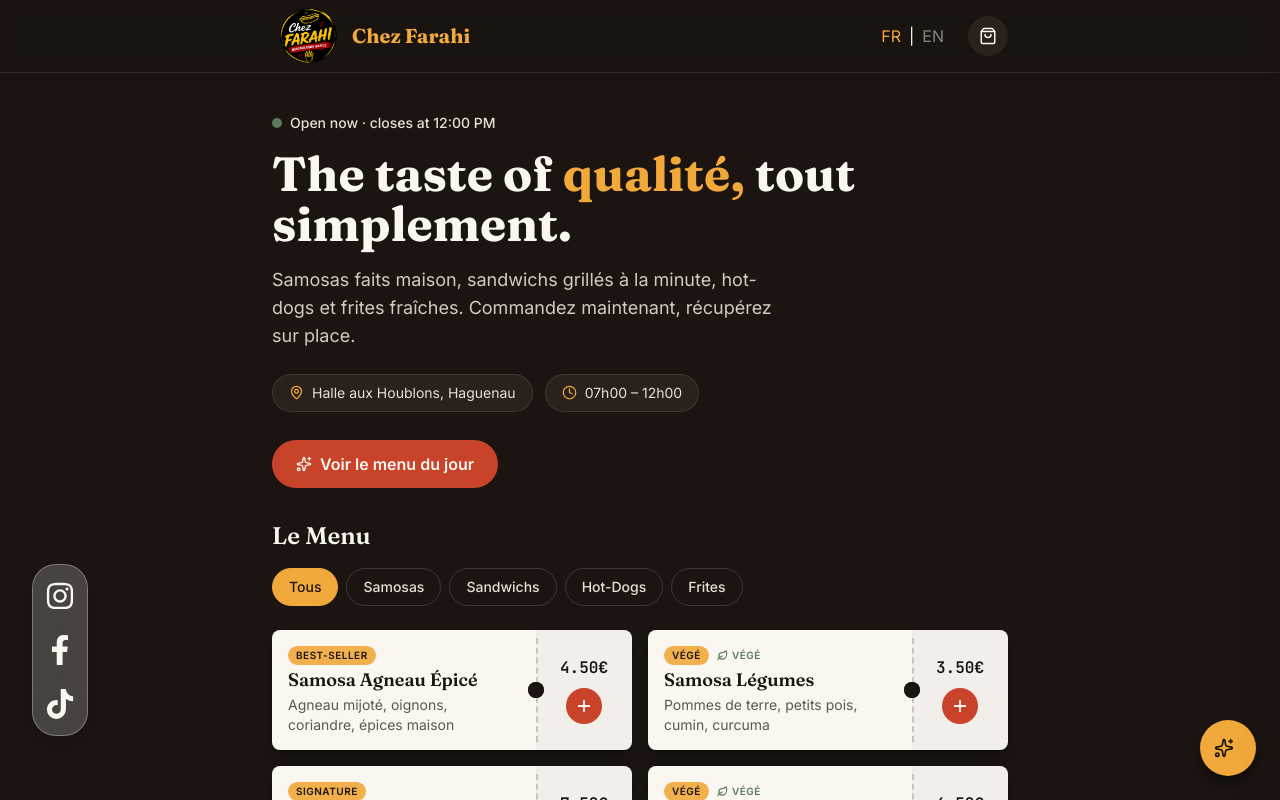
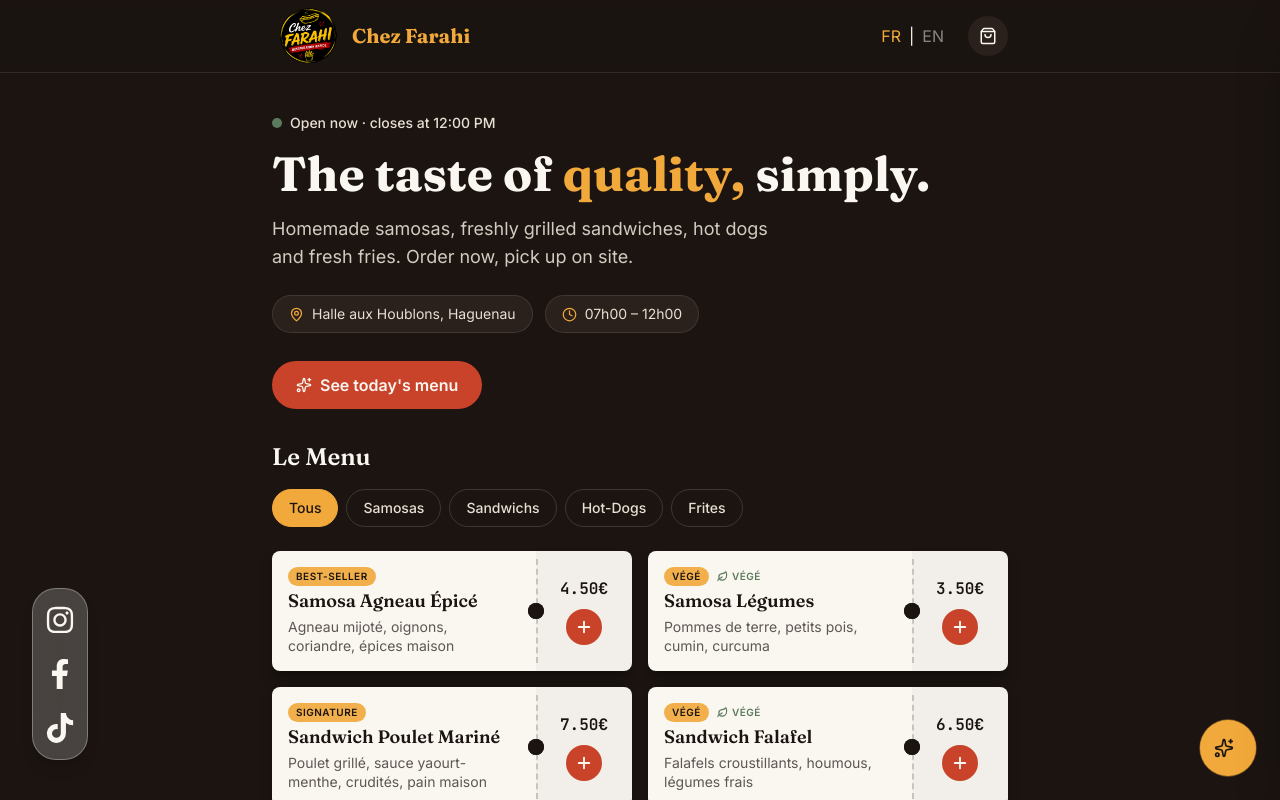
Before and after one commit to ehsanfarahi/chezfarahi, a React (Vite) app: page / in a window 1280 px wide. Shown: the top 800 px of the page. Built offline with nearby package versions, Linux system fonts and the light colour scheme.

Commit message:
Modify AI button

```diff
--- a/src/components/AiButton.jsx
+++ b/src/components/AiButton.jsx
@@ -1,6 +1,21 @@
+import { useState, useEffect } from "react";
 import { Sparkles } from "lucide-react";
 
+// Translation
+import { useTranslation } from "react-i18next";
+
 export default function AiButton({ onClick }) {
+  const [introDone, setIntroDone] = useState(false);
+
+  const { t } = useTranslation();
+
+  useEffect(() => {
+    const timer = setTimeout(() => {
+      setIntroDone(true);
+    }, 3000);
+
+    return () => clearTimeout(timer);
+  }, []);
   return (
     // <button
     //   onClick={onClick}
@@ -11,35 +26,73 @@
     // </button>
 
 
-    <button className="group fixed bottom-6 right-6 z-30 flex items-center gap-2 bg-marigold text-char font-semibold rounded-full shadow-lg shadow-black/40 hover:bg-marigold-light active:scale-95 transition-all duration-300 h-14 w-14 hover:w-48 px-0 hover:px-5 overflow-hidden">
-  <Sparkles size={20} className="shrink-0 ml-[14px] group-hover:ml-0" />
-  <span className="whitespace-nowrap opacity-0 group-hover:opacity-100 transition-opacity duration-200">
-    Demander à l'IA
-  </span>
-</button>
+//     <button className="group fixed bottom-6 right-6 z-30 flex items-center gap-2 bg-marigold text-char font-semibold rounded-full shadow-lg shadow-black/40 hover:bg-marigold-light active:scale-95 transition-all duration-300 h-14 w-14 hover:w-48 px-0 hover:px-5 overflow-hidden">
+//   <Sparkles size={20} className="shrink-0 ml-[14px] group-hover:ml-0" />
+//   <span className="whitespace-nowrap opacity-0 group-hover:opacity-100 transition-opacity duration-200">
+//     Demander à l'IA
+//   </span>
+// </button>
 
-// {/* <button className="fixed bottom-6 right-6 z-30 flex items-center gap-2 bg-chili text-cream font-semibold pl-4 pr-5 py-3 rounded-full shadow-lg shadow-chili/40 hover:bg-chili-dark active:scale-95 transition">
+// {/* <button
+//       onClick={onClick}
+//       className={`group fixed bottom-6 right-6 z-30 flex items-center gap-2 bg-marigold text-char font-semibold rounded-full shadow-lg shadow-black/40 hover:bg-marigold-light active:scale-95 transition-all duration-300 h-14 overflow-hidden ${
+//         introDone ? "w-14 px-0 hover:w-48 hover:px-5" : "w-48 px-5"
+//       }`}
+//     >
+//       <Sparkles
+//         size={20}
+//         className={`shrink-0 transition-all duration-300 ${
+//           introDone ? "ml-[14px] group-hover:ml-0" : "ml-0"
+//         }`}
+//       />
+//       <span
+//         className={`whitespace-nowrap transition-opacity duration-200 ${
+//           introDone ? "opacity-0 group-hover:opacity-100" : "opacity-100"
+//         }`}
+//       >
+//         Demander à l'IA
+//       </span>
+//     </button> */}
+
+<button
+      onClick={onClick}
+      className={`group fixed bottom-6 right-6 z-30 flex items-center gap-2 bg-marigold text-char font-semibold rounded-full shadow-lg shadow-black/40 hover:bg-marigold-light active:scale-95 transition-all duration-300 h-14 overflow-hidden ${
+        introDone ? "w-14 px-0 hover:w-auto hover:px-5 animate-gentle-pulse" : "w-48 px-5"
+      }`}
+    >
+      {/* shimmer sweep, only during intro */}
+      {!introDone && (
+        <span className="absolute inset-0 bg-gradient-to-r from-transparent via-white/40 to-transparent animate-shimmer pointer-events-none" />
+      )}
+
+      <Sparkles
+        size={20}
+        className={`relative shrink-0 transition-all duration-300 ${
+          introDone ? "ml-[14px] group-hover:ml-0" : "ml-0"
+        } ${!introDone ? "animate-pulse" : ""}`}
+      />
+      <span
+        className={`relative whitespace-nowrap transition-opacity duration-200 ${
+          introDone ? "opacity-0 group-hover:opacity-100" : "opacity-100"
+        }`}
+      >
+        {t("ai.button")}
+      </span>
+    </button>
+
+// <button className="fixed bottom-6 right-6 z-30 flex items-center gap-2 bg-chili text-cream font-semibold pl-4 pr-5 py-3 rounded-full shadow-lg shadow-chili/40 hover:bg-chili-dark active:scale-95 transition">
 //   <span className="relative flex h-2 w-2">
 //     <span className="animate-ping absolute inline-flex h-full w-full rounded-full bg-cream opacity-75" />
 //     <span className="relative inline-flex rounded-full h-2 w-2 bg-cream" />
 //   </span>
 //   <Sparkles size={16} />
 //   IA
-// </button> */}
+// </button>
 
-// {/* <button className="fixed bottom-6 right-6 z-30 flex items-center bg-cream text-char rounded-lg shadow-lg shadow-black/40 active:scale-95 transition overflow-hidden">
-//   <span className="px-4 py-3 font-display font-semibold text-sm">Demander à l'IA</span>
-//   <span className="ticket-notch relative w-0">
-//     <span className="absolute inset-y-2 border-l-2 border-dashed border-char/20" />
-//   </span>
-//   <span className="px-3.5 py-3 bg-marigold flex items-center justify-center">
-//     <Sparkles size={18} className="text-char" />
-//   </span>
-// </button> */}
 
 // {/* <button className="fixed bottom-6 right-6 z-30 flex items-center gap-2 bg-marigold text-char font-semibold pl-4 pr-5 py-3 rounded-2xl rounded-br-sm shadow-lg shadow-black/40 hover:bg-marigold-light active:scale-95 transition">
 //   <Sparkles size={17} />
 //   Demander à l'IA
-// </button> */}
+// </button>  */}
   );
 }
--- a/src/components/Hero.jsx
+++ b/src/components/Hero.jsx
@@ -18,11 +18,10 @@
       </div>
 
       <h1 className="font-display text-4xl sm:text-5xl font-bold leading-[1.05] text-cream">
-        {t("hero.title_line1")} <span className="text-marigold">qualité,</span> tout simplement.
+        {t("hero.title_line1")} <span className="text-marigold">{t("hero.title_highlight")}</span> {t("hero.title_line2")}
       </h1>
       <p className="mt-4 text-mute/90 text-base sm:text-lg max-w-lg">
-        Samosas faits maison, sandwichs grillés à la minute, hot-dogs et frites
-        fraîches. Commandez maintenant, récupérez sur place.
+        {t("hero.subtitle")}
       </p>
 
       <div className="mt-6 flex flex-wrap gap-3">
@@ -41,7 +40,7 @@
         className="mt-7 inline-flex items-center gap-2 bg-chili hover:bg-chili-dark text-cream font-semibold px-6 py-3 rounded-full transition active:scale-95"
       >
         <Sparkles size={16} />
-        Voir le menu du jour
+        {t("hero.cta")}
       </a>
     </section>
   );
--- a/src/components/LanguageSwitcher.jsx
+++ /dev/null
@@ -1,30 +0,0 @@
-import { useTranslation } from "react-i18next";
-
-export default function LanguageSwitcher() {
-  const { i18n } = useTranslation();
-
-  const switchTo = (lng) => {
-    i18n.changeLanguage(lng); // persists to localStorage via the language detector cache
-  };
-
-  return (
-    <div className="flex items-center bg-char-soft rounded-full p-1 text-xs font-semibold">
-      <button
-        onClick={() => switchTo("fr")}
-        className={`px-2.5 py-1 rounded-full transition ${
-          i18n.language === "fr" ? "bg-marigold text-char" : "text-mute hover:text-cream"
-        }`}
-      >
-        FR
-      </button>
-      <button
-        onClick={() => switchTo("en")}
-        className={`px-2.5 py-1 rounded-full transition ${
-          i18n.language === "en" ? "bg-marigold text-char" : "text-mute hover:text-cream"
-        }`}
-      >
-        EN
-      </button>
-    </div>
-  );
-}
--- a/src/components/SocialMedias.jsx
+++ b/src/components/SocialMedias.jsx
@@ -19,19 +19,23 @@
   }, []);
 
 
-    return <SocialMedia>
-        <span style={{ opacity }} className="fixed left-8 bottom-16 gap-6 flex flex-col text-3xl rounded-3xl
+    return (
+      <SocialMedia>
+        <span
+          style={{ opacity }}
+          className="fixed left-8 bottom-10 gap-6 flex flex-col text-3xl rounded-3xl
     bg-white/20 backdrop-blur-xl
     border border-white/30
     shadow-lg
     transition-all duration-300
-    hover:bg-white/30 hover:scale-110 group px-3 py-4 ">
-            <FaInstagram className="cursor-pointer" />
-            <FaFacebookF className="cursor-pointer" />
-            <FaTiktok className="cursor-pointer" />
-
+    hover:bg-white/30 hover:scale-110 group px-3 py-4 max-sm:px-2 max-sm:py-3"
+        >
+          <FaInstagram className="cursor-pointer" />
+          <FaFacebookF className="cursor-pointer" />
+          <FaTiktok className="cursor-pointer" />
         </span>
-    </SocialMedia>
+      </SocialMedia>
+    );
 }
 
 function SocialMedia({children}) {
--- a/src/index.css
+++ b/src/index.css
@@ -48,3 +48,23 @@
 }
 .ticket-notch::before { left: -8px; }
 .ticket-notch::after { right: -8px; }
+
+/* Start - Animations for AI button */
+@keyframes shimmer-sweep {
+  0% { transform: translateX(-150%) skewX(-20deg); }
+  100% { transform: translateX(250%) skewX(-20deg); }
+}
+
+@keyframes gentle-pulse {
+  0%, 100% { box-shadow: 0 0 0 0 rgba(242, 169, 59, 0.5); }
+  50% { box-shadow: 0 0 0 10px rgba(242, 169, 59, 0); }
+}
+
+.animate-shimmer {
+  animation: shimmer-sweep 1.8s ease-in-out infinite;
+}
+
+.animate-gentle-pulse {
+  animation: gentle-pulse 2.4s ease-in-out infinite;
+}
+/* End - Animations for AI button */
--- a/src/locales/en/translation.json
+++ b/src/locales/en/translation.json
@@ -8,7 +8,7 @@
     "title_highlight": "quality,",
     "title_line2": "simply.",
     "subtitle": "Homemade samosas, freshly grilled sandwiches, hot dogs and fresh fries. Order now, pick up on site.",
-    "cta": "See tonight's menu"
+    "cta": "See today's menu"
   },
   "menu": {
     "title": "The Menu",
--- a/src/locales/fr/translation.json
+++ b/src/locales/fr/translation.json
@@ -8,7 +8,7 @@
     "title_highlight": "qualité,",
     "title_line2": "tout simplement.",
     "subtitle": "Samosas faits maison, sandwichs grillés à la minute, hot-dogs et frites fraîches. Commandez maintenant, récupérez sur place.",
-    "cta": "Voir le menu du soir"
+    "cta": "Voir le menu du jour"
   },
   "menu": {
     "title": "Le Menu",
```
